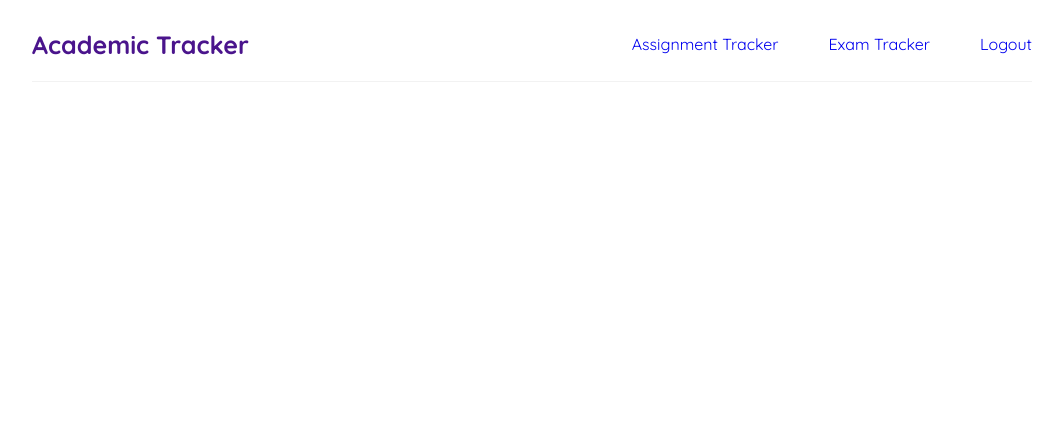
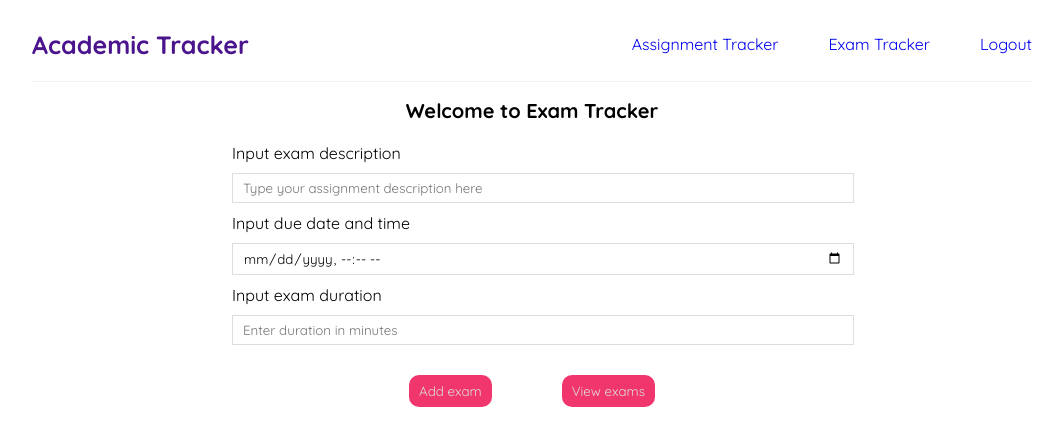
Before and after one commit to WeiHungLoh/academic_tracker, a React (Create React App) app in the folder frontend/: page /addexam in a window 1280 px wide. Shown: the top 446 px of the page, without its empty margins (108-1171 px from the left). Built offline with nearby package versions, Linux system fonts and the light colour scheme.

Commit message:
Add AddExam and ViewExam components for frontend

```diff
--- a/frontend/src/App.js
+++ b/frontend/src/App.js
@@ -5,6 +5,8 @@ import SignUp from "./Authentication/SignUp";
 import Navbar from "./Navbar";
 import AddAssignment from "./Assignment/AddAssignment";
 import ViewAssignment from "./Assignment/ViewAssignment";
+import AddExam from "./Exam/AddExam";
+import ViewExam from "./Exam/ViewExam";
 
 function App() {
   return (
@@ -16,6 +18,8 @@ function App() {
           <Route path="/signup" element={<SignUp />} />
           <Route path="/addassignment" element={<AddAssignment />} />
           <Route path="/viewassignments" element={<ViewAssignment />} />
+          <Route path="/addexam" element={<AddExam />} />
+          <Route path="/viewexams" element={<ViewExam />} />
         </Routes>
       </BrowserRouter>
     </div>
--- a/frontend/src/Assignment/ViewAssignment.js
+++ b/frontend/src/Assignment/ViewAssignment.js
@@ -60,10 +60,10 @@ const ViewAssignment = () => {
 
                     <div className="assignment-content">
                         <h2>{assignment.assignmentDesc}</h2>
-                        <p>Due Date: {DateFormatter(assignment.dueDate).formattedDate}</p>
-                        <p>Time left: {DateFormatter(assignment.dueDate).timeRemaining}</p>
+                        <p>Due Date: { DateFormatter(assignment.dueDate).formattedDate }</p>
+                        <p>Time left: { DateFormatter(assignment.dueDate).timeRemaining }</p>
                         <FontAwesomeIcon
-                            icon={assignment.status ? faCheckCircle : faTimesCircle}
+                            icon={ assignment.status ? faCheckCircle : faTimesCircle }
                             style={{ color: assignment.status ? '#28a745' : '#dc3545', marginRight: '8px' }}
                         />
                     </div>
--- /dev/null
+++ b/frontend/src/Exam/AddExam.js
@@ -0,0 +1,82 @@
+import { useState } from 'react';
+import { useNavigate } from 'react-router-dom';
+import Notification from "../Notification";
+
+const AddAssignment = () => {
+    const [examDesc, setExamDesc] = useState('');
+    const [dueDate, setDueDate] = useState('');
+    const [duration, setDuration] = useState('');
+    const navigate = useNavigate();
+    const [notification, setNotification] = useState(null);
+
+    const handleAdd = async e => {
+        e.preventDefault();
+
+        if (examDesc === '' || dueDate === '') {
+            alert('Please enter assignment description and its due date before adding')
+            return;
+        }
+
+        try {
+            const res = await fetch('/exam/add',
+                {
+                    method: "POST",
+                    headers:
+                    {
+                        "Content-Type": "application/json",
+                        "Authorization": `Bearer ${localStorage.getItem("token")}`
+                    },
+                    body: JSON.stringify({ examDesc, dueDate, duration })
+                }
+            );
+            const message = res.text();
+            setNotification(message);
+
+            // Removes notification bar after 2 seconds
+            setTimeout(() => {
+                setNotification(null);
+            }, 2000)
+        } catch (error) {
+            alert("Failed to add an assignment: " + error.message);
+        }
+    }
+
+    return (
+        <div className="add-exam">
+            <h2>Welcome to Exam Tracker</h2>
+
+            <label>Input exam description</label>
+            <input
+                value={examDesc}
+                onChange={e => setExamDesc(e.target.value)}
+                placeholder='Type your assignment description here'
+                required
+            />
+
+            <label>Input due date and time</label>
+            <input
+                value={dueDate}
+                onChange={e => setDueDate(e.target.value)}
+                type='datetime-local'
+                required
+            />
+
+            <label>Input exam duration</label>
+            <input
+                value={duration}
+                onChange={e => setDuration(e.target.value)}
+                placeholder='Enter duration in minutes'
+                type='number'
+                required
+            />
+
+            <div className="submit-button">
+                <button onClick={handleAdd}>Add exam</button>
+                <button onClick={() => navigate('/viewexams')}>View exams</button>
+            </div>
+            <Notification message={notification} />
+        </div>
+    )
+}
+
+export default AddAssignment;
--- /dev/null
+++ b/frontend/src/Exam/ViewExam.js
@@ -0,0 +1,98 @@
+import { useState, useEffect } from 'react';
+import { useNavigate } from 'react-router-dom';
+import useFetchData from "../useFetchData";
+import DateFormatter from "../Formatter/DateFormatter";
+
+import { FontAwesomeIcon } from '@fortawesome/react-fontawesome';
+import { faCheckCircle, faTimesCircle } from '@fortawesome/free-solid-svg-icons';
+
+const ViewExam = () => {
+    const navigate = useNavigate();
+    const { data: fetchedExams, refetch } = useFetchData("/exam/view");
+    const [exams, setExams] = useState(null);
+
+    useEffect(() => {
+        if (fetchedExams) {
+            setExams(fetchedExams)
+        };
+    }, [fetchedExams]);
+
+    const handleDelete = async (id) => {
+        try {
+            const res = await fetch(`/exam/${id}`, {
+                method: 'DELETE',
+                headers: {
+                    "Authorization": `Bearer ${localStorage.getItem("token")}`
+                }
+            });
+
+            // Refreshes UI to show remaining undeleted exams
+            refetch();
+        } catch (error) {
+            alert(error.message);
+        }
+    };
+
+    const toggleStatus = async (exam) => {
+        try {
+            const res = await fetch("/exam/togglestatus", {
+                method: 'PUT',
+                headers: {
+                    "Content-type": "application/json",
+                    "Authorization": `Bearer ${localStorage.getItem("token")}`
+                },
+                body: JSON.stringify({ exam })
+            });
+
+            // Refreshes UI to show exams with new completion status
+            refetch();
+        } catch (error) {
+            alert(error.message);
+        }
+    };
+
+    return (
+        <div className="exam-list">
+            <h2>Exam Tracker</h2>
+
+            {exams && exams.map(exam => (
+                <div className="exam" key={exam._id}>
+
+                    <div className="exam-content">
+                        <h2>{exam.examDesc}</h2>
+                        <p>Due Date: { DateFormatter(exam.dueDate).formattedDate }</p>
+                        <p>Duration: { exam.duration }</p>
+                        <p>Time left: { DateFormatter(exam.dueDate).timeRemaining }</p>
+                        <FontAwesomeIcon
+                            icon={ exam.status ? faCheckCircle : faTimesCircle }
+                            style={{ color: exam.status ? '#28a745' : '#dc3545', marginRight: '8px' }}
+                        />
+                    </div>
+
+                    <div className="button-group">
+                        <button onClick={() => toggleStatus(exam)} style={{
+                            backgroundColor: exam.status ? 'green' : '#f1356d',
+                            color: 'white',
+                            border: '0',
+                            padding: '8px 10px',
+                            borderRadius: '10px',
+                            cursor: 'pointer'
+                        }}>
+                            {exam.status ? 'Mark as incomplete' : 'Mark as complete'}
+                        </button>
+
+                        <button onClick={() => handleDelete(exam._id)}>
+                            Delete
+                        </button>
+                    </div>
+                </div>
+            ))}
+
+            <div className="exam-button">
+                <button onClick={() => navigate('/addexam')}>Add new exam</button>
+            </div>
+        </div>
+    );
+}
+
+export default ViewExam;
--- a/frontend/src/Navbar.js
+++ b/frontend/src/Navbar.js
@@ -8,7 +8,7 @@ const Navbar = () => {
     <h1>Academic Tracker</h1>
     <div className="links">
         <Link to="/addassignment">Assignment Tracker</Link>
-        <Link to="/exams">Exam Tracker</Link>
+        <Link to="/addexam">Exam Tracker</Link>
         <Link to="/">Logout</Link>
     </div>
     </nav>
--- a/frontend/src/index.css
+++ b/frontend/src/index.css
@@ -69,33 +69,33 @@
   color: #4a148c;
   font-size: 25px;
 }
-.add-assignment {
+.add-assignment, .add-exam {
   max-width: 600px;
   margin: 0 auto;
   text-align: center;
 }
-.add-assignment label {
+.add-assignment label, .add-exam label {
   justify-content: left;
   display: flex;
 }
-.add-assignment h2 {
+.add-assignment h2, .add-exam h2 {
   font-size: 20px;
   margin-bottom: 20px;
 }
-.add-assignment input {
+.add-assignment input, .add-exam input {
   width: 100%;
   padding: 6px 10px;
   margin-top: 10px;
   margin-bottom: 10px;
   border: 1.5px solid #ddd;
 }
-.add-assignment .submit-button {
+.add-assignment .submit-button, .add-exam .submit-button {
   display: flex;
   justify-content: center;
   margin-top: 20px;
   gap: 70px;
 }
-.add-assignment button {
+.add-assignment button, .add-exam button {
   color:#ddd;
   background:#f1356d;
   border: 0;
@@ -110,20 +110,20 @@
   border-radius: 8px;
   margin-top: 30px;
 }
-.assignment-list {
+.assignment-list, .exam-list {
   max-width: 690px;
   margin: auto;
   display: flex;
   flex-direction: column;
   align-items: center;
 }
-.assignment-list .assignment {
+.assignment-list .assignment, .exam-list .exam {
   width: 100%;
   padding: 20px;
   border-bottom: 1px solid #ddd;
   display: flex;
 }
-.assignment-list .button-group {
+.assignment-list .button-group, .exam-list .button-group {
   margin-left: auto;
   cursor: pointer;
   display: flex;
@@ -131,7 +131,7 @@
   color:#fff;
   gap: 10px;
 }
-.assignment-list .button-group button {
+.assignment-list .button-group button, .exam-list .button-group button {
   background-color:#f1356d;
   border: 0;
   border-radius: 10px;
@@ -139,22 +139,22 @@
   cursor: pointer;
   padding: 8px 10px;
 }
-.assignment-list .assignment-content {
+.assignment-list .assignment-content, .exam-list .exam-content {
   margin: 0;
   font-size: 14px;
   color: #666;
 }
-.assignment-list .assignment-content h2 {
+.assignment-list .assignment-content h2, .exam-list .exam-content h2 {
   margin: 0;
   font-size: 24px;
   color: black;
 }
-.assignment-list .assignment-content p:last-of-type {
+.assignment-list .assignment-content p:last-of-type, .exam-list .exam-content p:last-of-type {
   font-weight: bold;
   color: #f1356d;
   margin-top: 5px;
 }
-.assignment-list .assignment-button button {
+.assignment-list .assignment-button button, .exam-list .exam-button button {
   background-color:#f1356d;
   border: 0;
   border-radius: 10px;
--- a/frontend/src/useFetchData.js
+++ b/frontend/src/useFetchData.js
@@ -26,7 +26,7 @@ const useFetchData = (collectionName) => {
         }
     };
 
-    // Dependency array is empty since refetch is called everytime we refresh UI
+    // Dependency array is empty since refetch is called everytime we refresh UI.
     useEffect(() => {
         getData();
     }, []);
```
Also changed, not shown: 1 other file (tests, documents, lock files or other folders).
